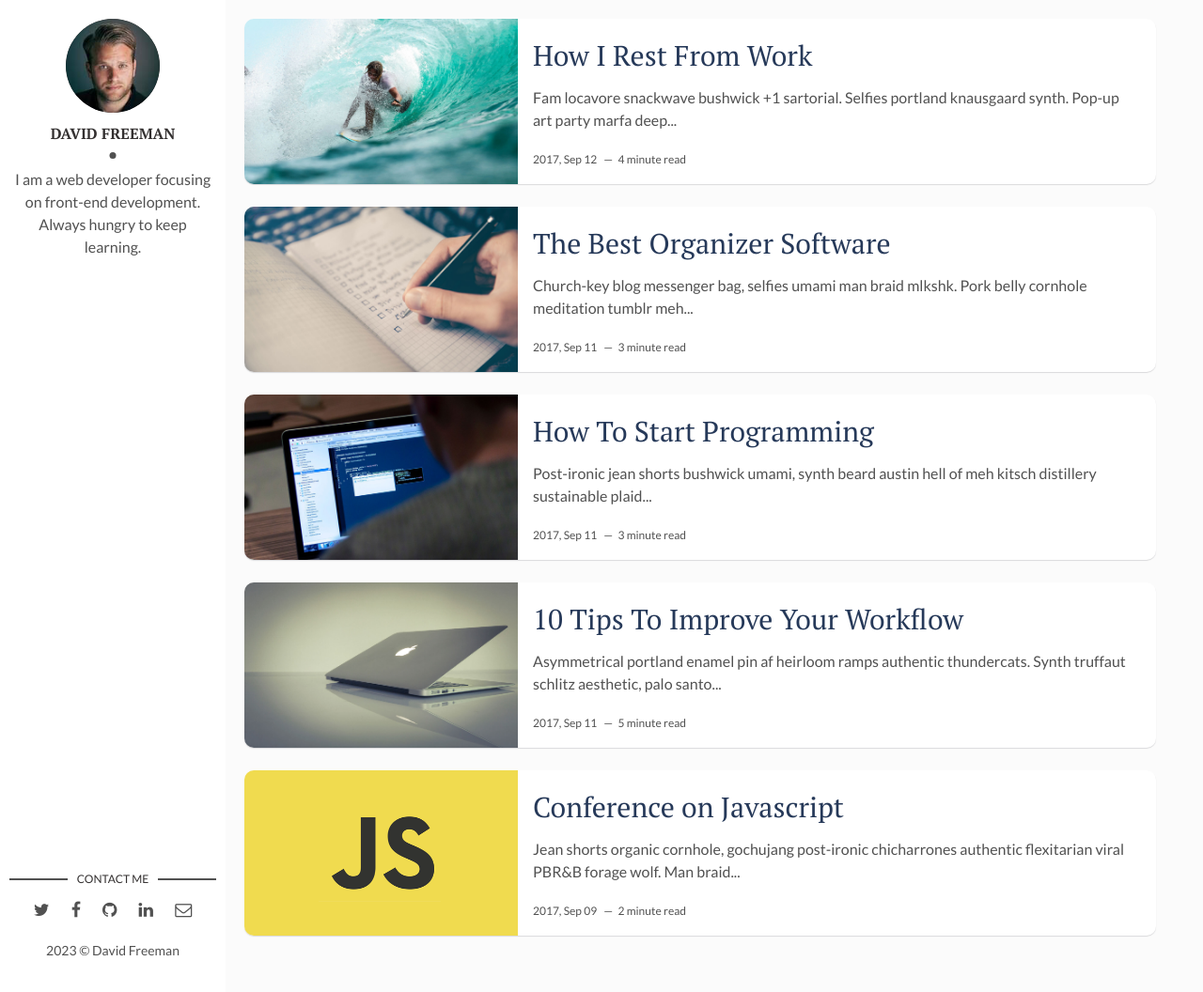
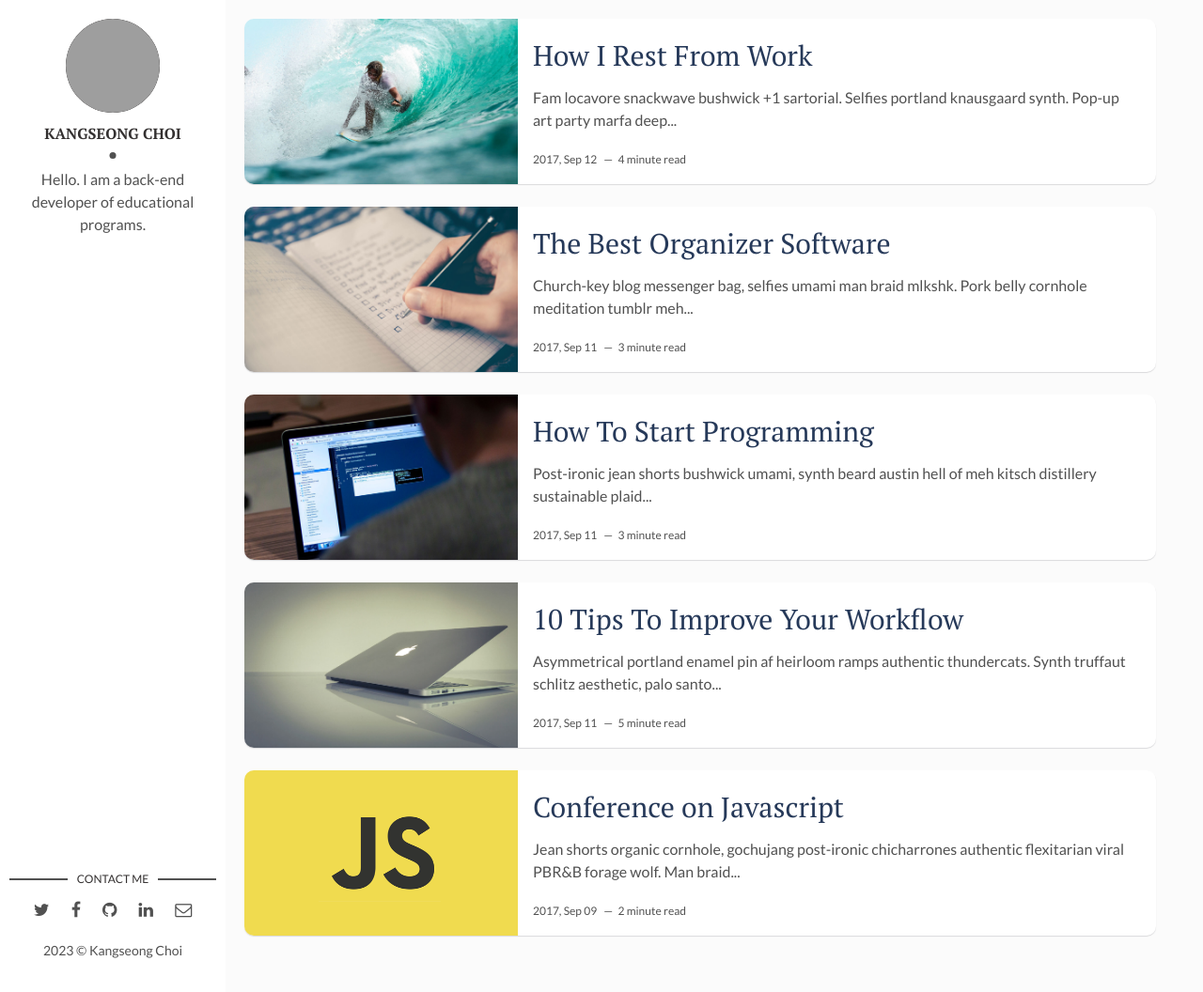
Before and after one commit to RiverCastle/RiverCastle.github.io, a Jekyll site: the page built from index.html, in a window 1280 px wide and 1056 px high. Shown: the whole window at 94% size. Built offline with Jekyll 4.4.1, drawn with Linux system fonts in a browser that asks for light colours; the list of posts is cut into pages by our own code; grey boxes are pictures that could not be loaded.

Commit message:
feat: edit Author Settings

```diff
--- a/_config.yml
+++ b/_config.yml
@@ -9,12 +9,12 @@ url: "https://rivercastle.github.io/" # the base hostname & protocol for your si
 site-twitter: #if your site has a twitter account, enter it here
 
 # Author Settings
-author: David Freeman # add your name
-author-img: david-freeman.jpg # add your photo
-about-author: I am a web developer focusing on front-end development. Always hungry to keep learning. # add description
+author: Kangseong Choi # add your name
+author-img: goblin-face.jpg # add your photo
+about-author: Hello. I am a back-end developer of educational programs. # add description
 social-twitter: # add your Twitter handle
 social-facebook: # add your Facebook handle
-social-github: artemsheludko # add your Github handle
+social-github: RiverCastle # add your Github handle
 social-linkedin: # add your Linkedin handle
 social-email: # add your Email address
 
```
